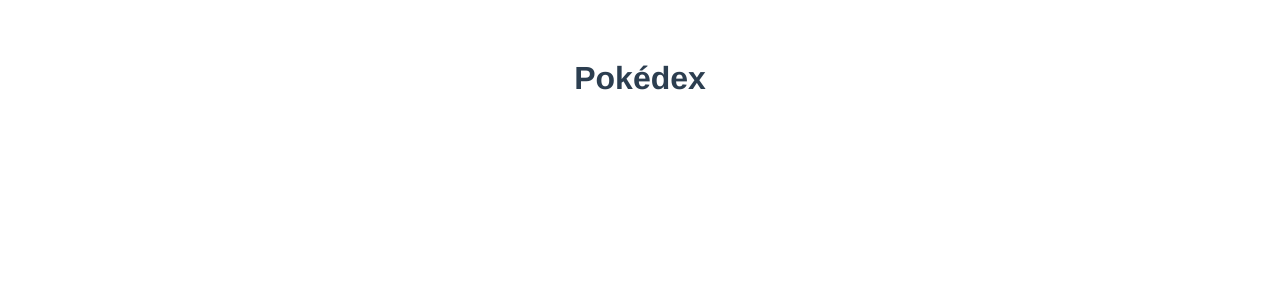
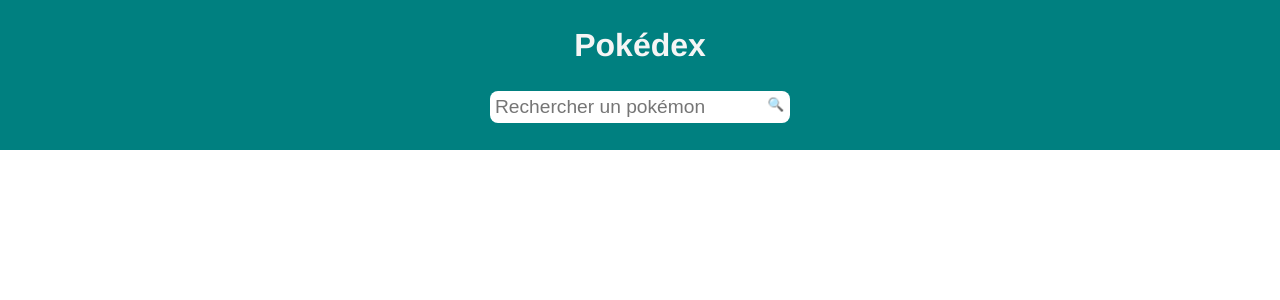
Before and after one commit to manu-cj/pokedex-card, a Vue app: page / in a window 1280 px wide. Shown: the top 300 px of the page. Built offline with nearby package versions, Linux system fonts and the light colour scheme.

Commit message:
design de la barre de recherche terminé

```diff
--- a/public/index.html
+++ b/public/index.html
@@ -15,3 +15,10 @@
     <!-- built files will be auto injected -->
   </body>
 </html>
+<style>
+  * {
+    margin: 0;
+    padding: 0;
+    box-sizing: border-box;
+}
+</style>
--- a/src/App.vue
+++ b/src/App.vue
@@ -1,15 +1,14 @@
 <template>
- <h1>Pokédex</h1>
-
+<searchBar></searchBar>
 </template>
 
 <script>
-
+import searchBar from './components/searchBar.vue';
 
 export default {
   name: 'App',
   components: {
-
+    searchBar
   }
 }
 </script>
@@ -21,6 +20,10 @@
   -moz-osx-font-smoothing: grayscale;
   text-align: center;
   color: #2c3e50;
-  margin-top: 60px;
+  display: flex;
+  flex-direction: column;
+  align-content: center;
+  align-items: center;
+  justify-content: flex-start;
 }
 </style>
--- /dev/null
+++ b/src/components/searchBar.vue
@@ -0,0 +1,65 @@
+vue.<template>
+  <header>
+    <h1>Pokédex</h1>
+    <div id="searchDiv">
+        <input type="search" id="searchBar" placeholder="Rechercher un pokémon">
+        <button id="searchIcon">🔍</button>
+    </div>
+  </header>
+</template>
+
+<script>
+export default {
+
+}
+</script>
+
+<style>
+header {
+    width: 100%;
+    height: 150px;
+    background-color: teal;
+    color: whitesmoke;
+    display: flex;
+    flex-direction: column;
+    align-content: center;
+    align-items: center;
+    justify-content: space-evenly;
+}
+
+#searchDiv {
+    position: relative;
+}
+
+#searchBar {
+    width: 20%;
+    padding: 5px;
+    width: 300px;
+    border-radius: 8px;
+    border: none;
+    font-size: larger;
+}
+
+#searchBar:focus {
+
+    outline-color: rgba(204, 117, 59, 0.808);
+    font-weight: bold;
+    color: rgb(5, 131, 89);
+
+
+}
+
+#searchIcon {
+    position: absolute;
+    padding: 3px;
+    z-index: 1;
+    background-color: rgb(255, 255, 255);
+    border: none;
+    right: 3px;
+    top: 3px;
+    border-radius: 0 5px 5px 0;
+
+
+}
+
+</style>
```
Also changed, not shown: src/components/HelloWorld.vue (deleted, +0 -58 lines).
